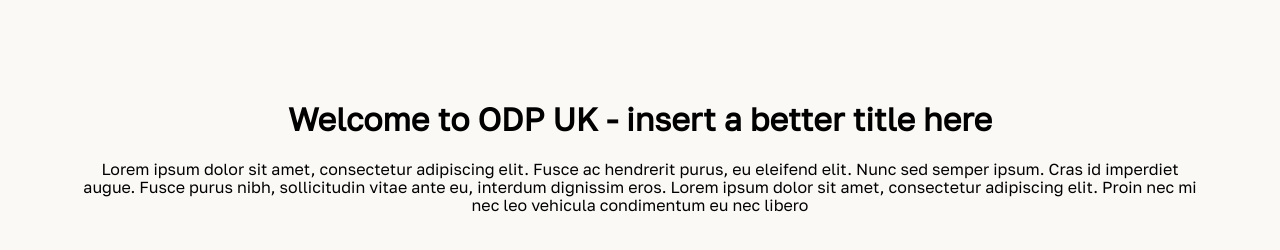
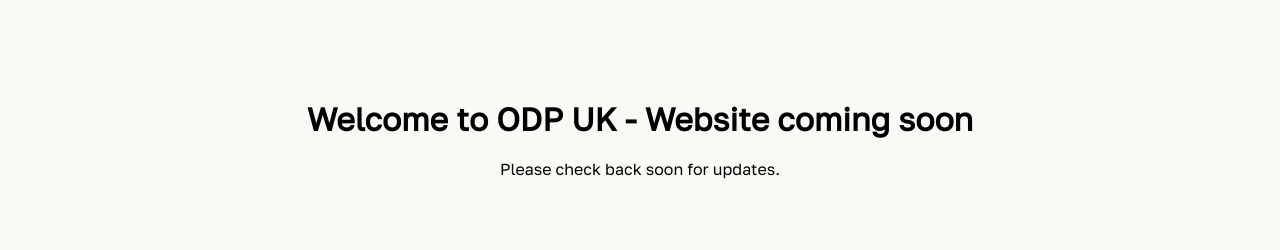
Before and after one commit to chrishowell1988/chrishowell1988.github.io, a plain HTML site: page index.html in a window 1280 px wide. Drawn offline with Linux system fonts and the light colour scheme.

Commit message:
Text change

```diff
--- a/index.html
+++ b/index.html
@@ -25,10 +25,10 @@
   <div class="container">
     <div class="main">
       <h1 class="main__title">
-        Welcome to ODP UK - insert a better title here
+        Welcome to ODP UK - Website coming soon
       </h1>
       <p>
-        Lorem ipsum dolor sit amet, consectetur adipiscing elit. Fusce ac hendrerit purus, eu eleifend elit. Nunc sed semper ipsum. Cras id imperdiet augue. Fusce purus nibh, sollicitudin vitae ante eu, interdum dignissim eros. Lorem ipsum dolor sit amet, consectetur adipiscing elit. Proin nec mi nec leo vehicula condimentum eu nec libero
+        Please check back soon for updates.
       </p>
     </div>
   </div>
```
